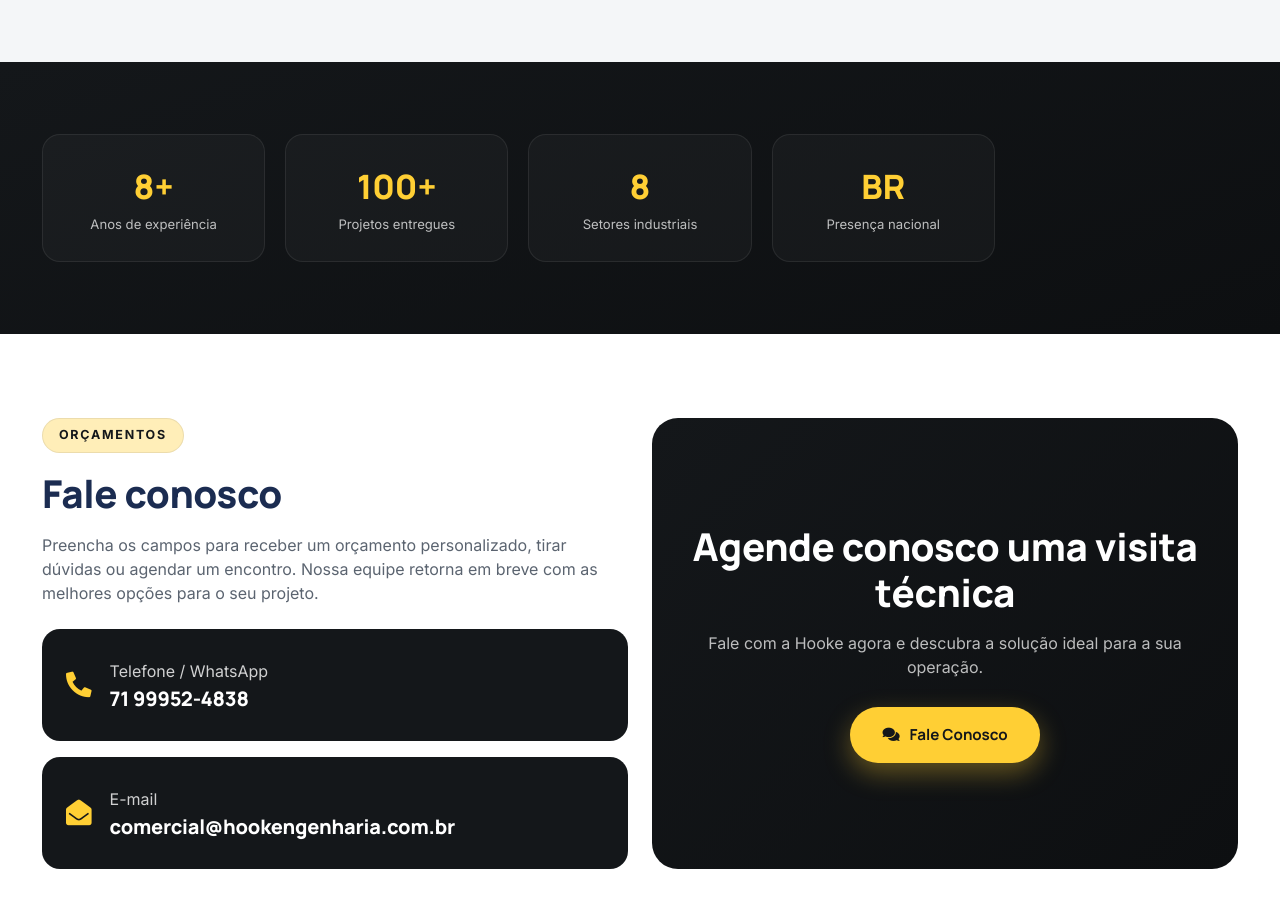
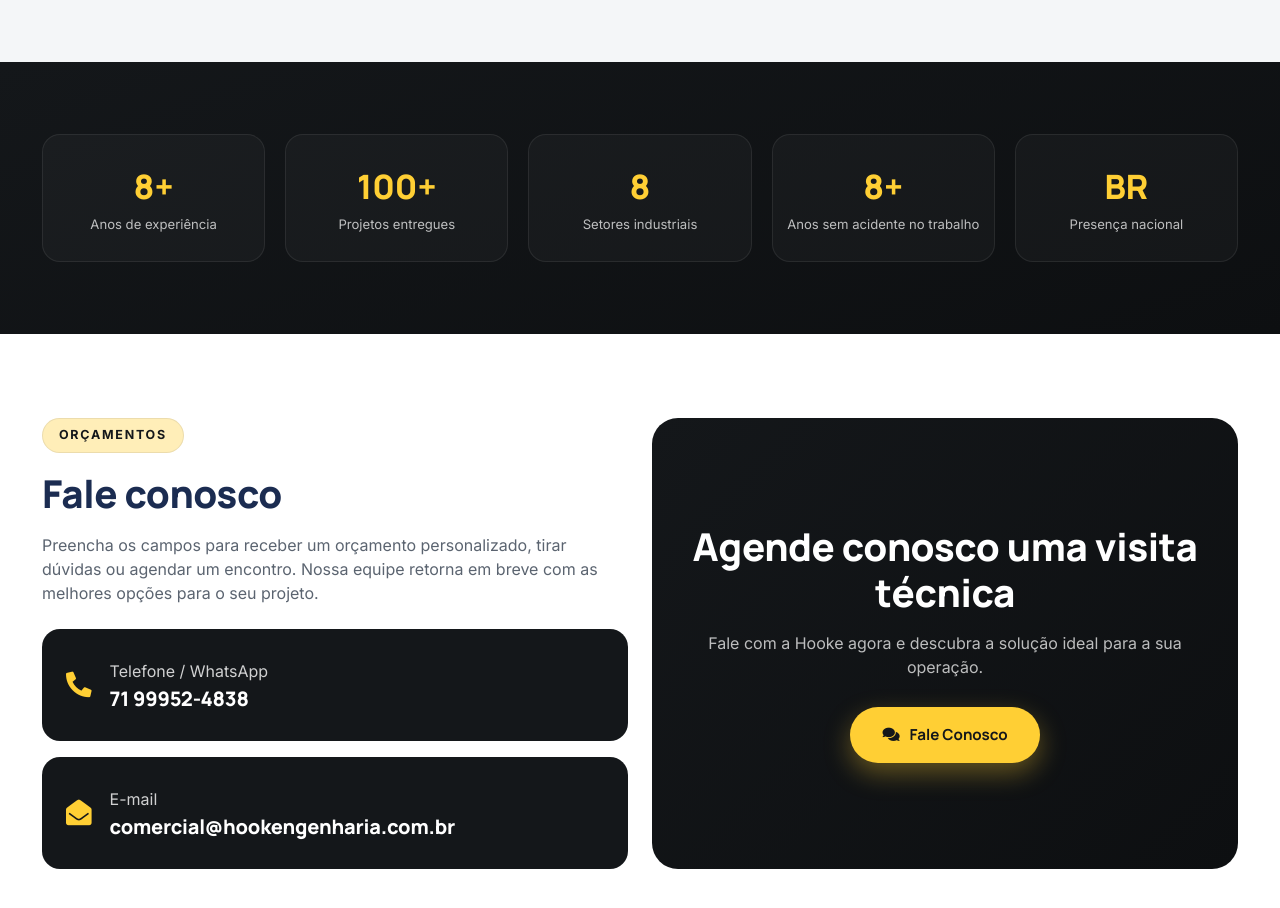
Before and after one commit to stanleysampaio/site-hooke, a plain HTML site: page index.html in a window 1280 px wide. Shown: the part 2500-3408 px from the top of the page. Drawn offline with nearby package versions, Linux system fonts and the light colour scheme.

Commit message:
Corrige faixa de estatisticas da home (faltava um item)
A secao "Stats dark" tinha só 4 cards num grid de 5 colunas, o que
deixava tudo desalinhado. Faltava o "8+ Anos sem acidente no
trabalho", que já existia na versao dos stats do hero.

```diff
--- a/index.html
+++ b/index.html
@@ -215,6 +215,7 @@
           <div class="m-stat"><strong>8+</strong><span>Anos de experiência</span></div>
           <div class="m-stat"><strong>100+</strong><span>Projetos entregues</span></div>
           <div class="m-stat"><strong>8</strong><span>Setores industriais</span></div>
+          <div class="m-stat"><strong>8+</strong><span>Anos sem acidente no trabalho</span></div>
           <div class="m-stat"><strong>BR</strong><span>Presença nacional</span></div>
         </div>
       </div>
```
